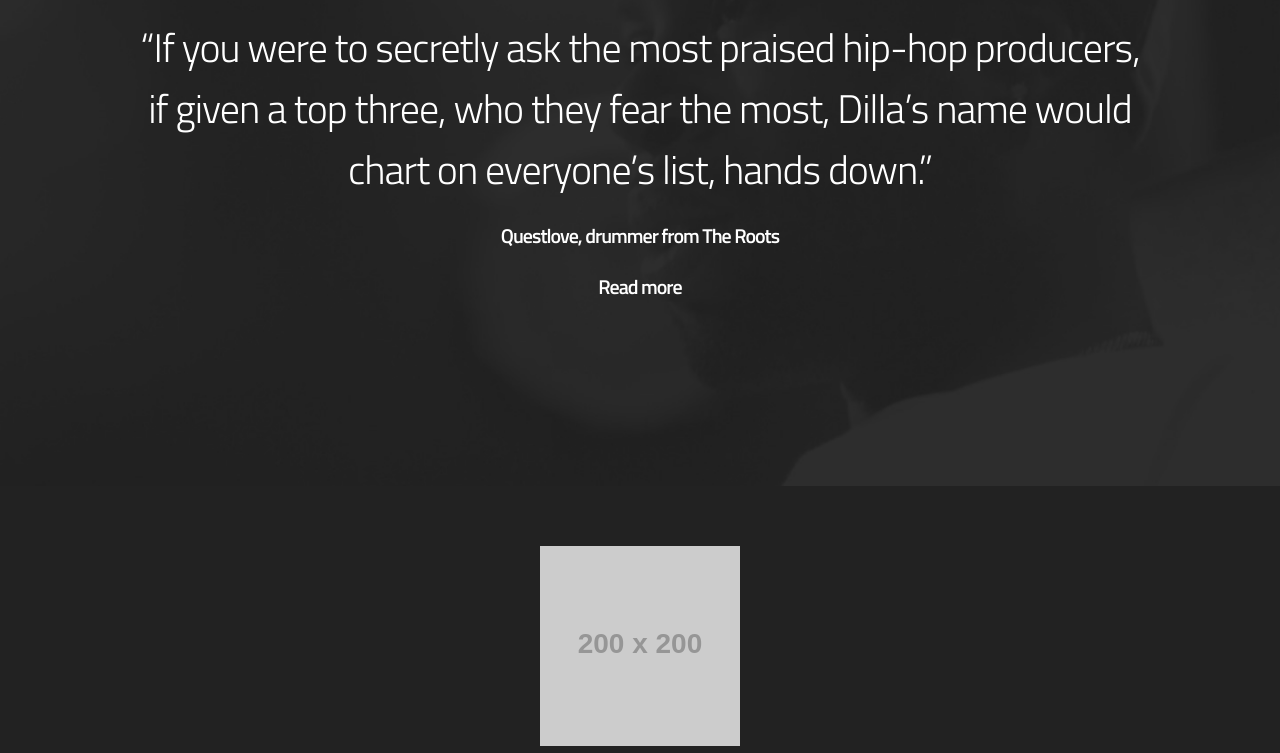
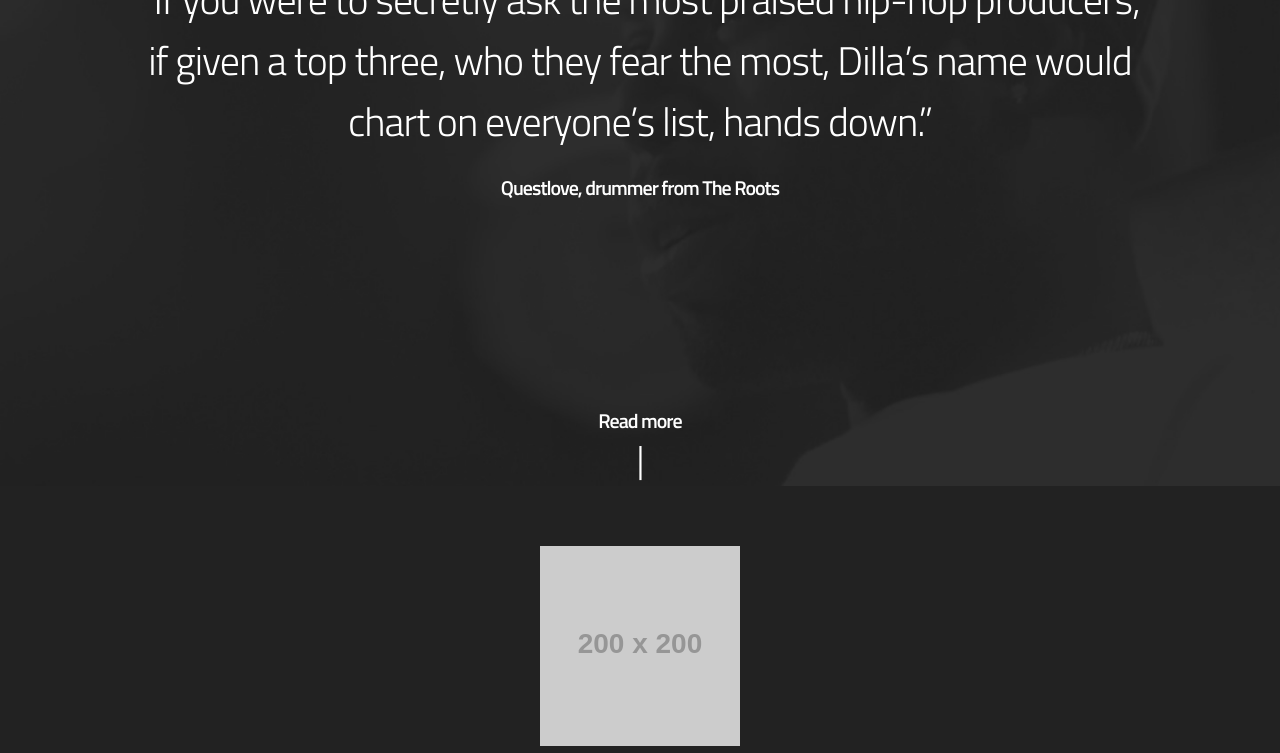
Before and after one commit to James-Bovis/PawSquad-Task, a website: page build/index.html in a window 1280 px wide. Shown: the part 314-1067 px from the top of the page. Drawn offline with nearby package versions, Linux system fonts and the light colour scheme; files that its build step writes are made by us from their sources; placeholder pictures from the web are drawn by us.

Commit message:
Added _components.scss to main stylesheet.

```diff
--- a/build/scss/style.scss
+++ b/build/scss/style.scss
@@ -9,3 +9,5 @@
 
 // Import layout styles
 @import 'layout/sections';
+
+@import 'components/components';
```
